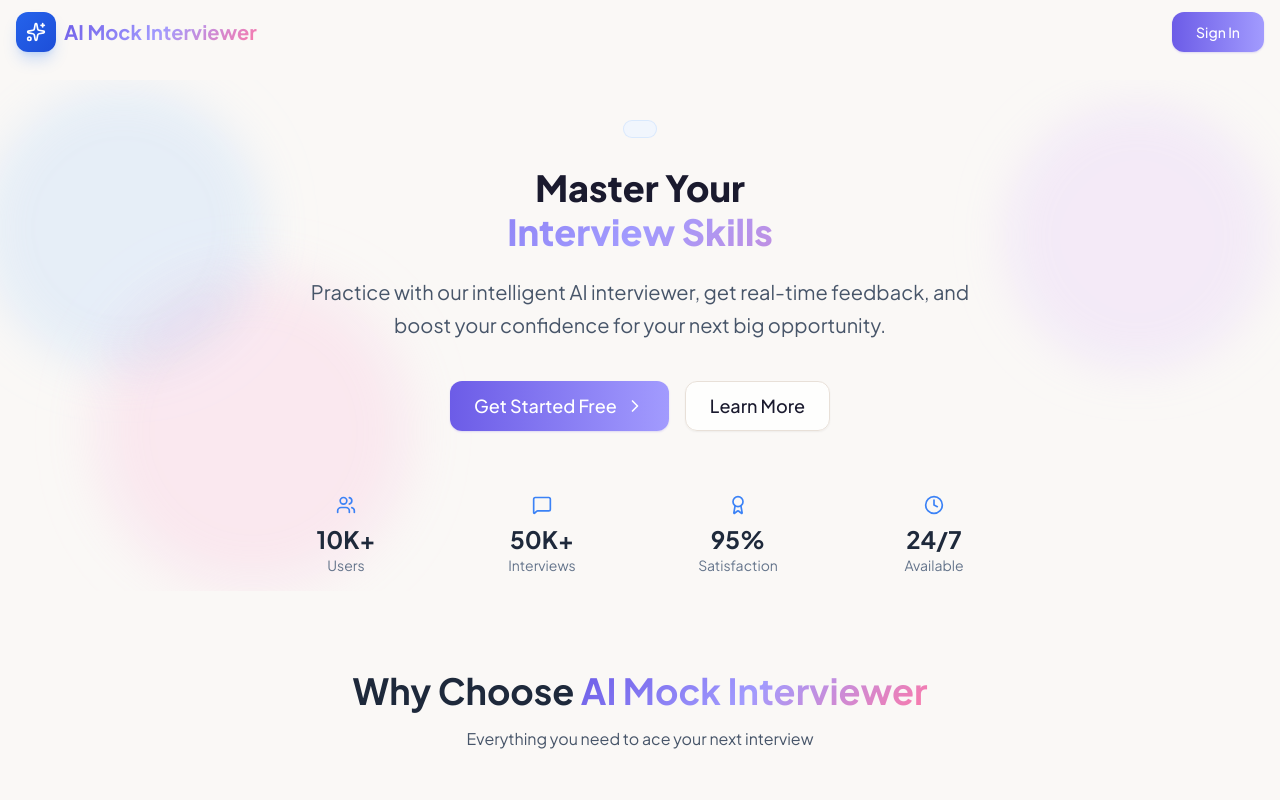
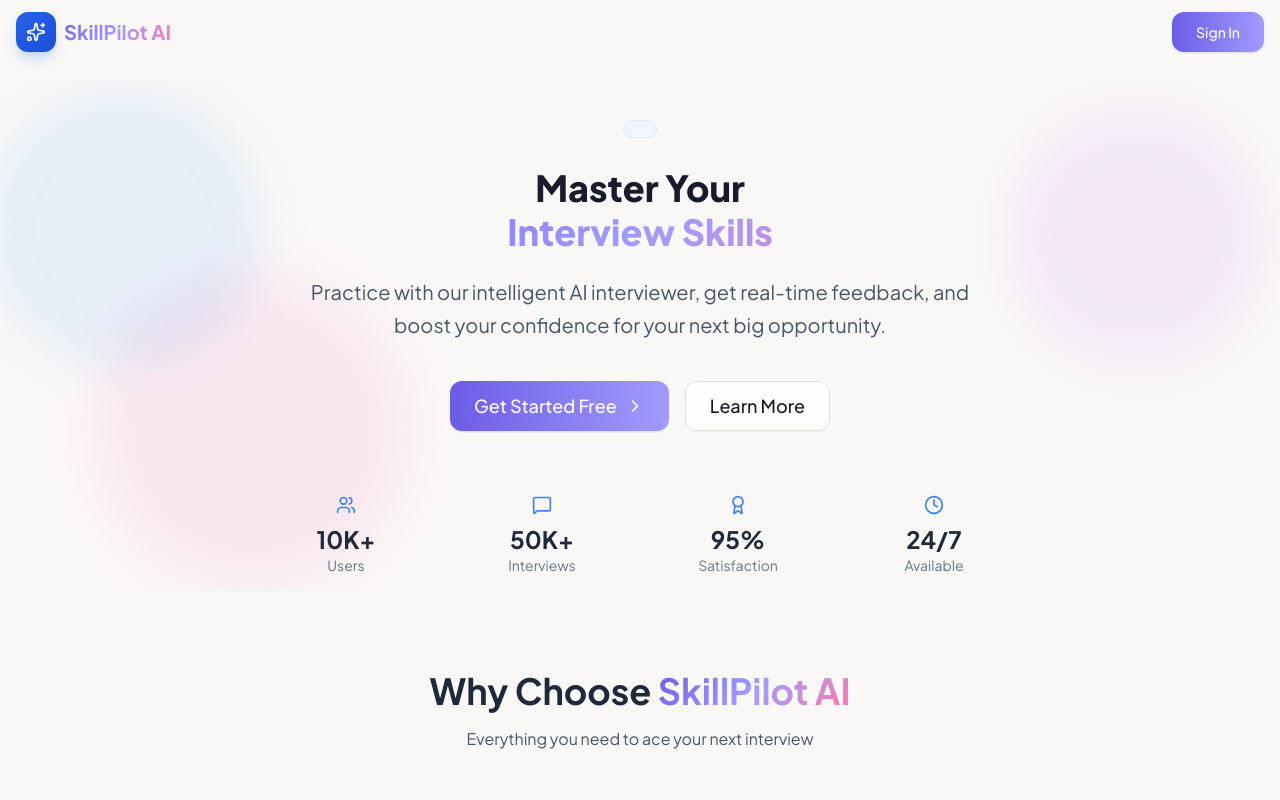
Before and after one commit to Aiman-Wazir/AI_INTERVIEWER, a Next.js app: page / in a window 1280 px wide. Shown: the top 800 px of the page. Built offline with nearby package versions, Linux system fonts and the light colour scheme; no server answers.

Commit message:
changed the platform name

```diff
--- a/app/auth/signin/page.js
+++ b/app/auth/signin/page.js
@@ -68,7 +68,7 @@
               <Sparkles className="w-7 h-7 text-white" />
             </div>
             <div>
-              <h1 className="text-2xl font-bold text-[#1a1a2e]">AI Mock Interviewer</h1>
+              <h1 className="text-2xl font-bold text-[#1a1a2e]">SkillPilot AI</h1>
               <p className="text-sm text-[#b2a8a0]">Practice with heart</p>
             </div>
           </div>
@@ -121,7 +121,7 @@
                 <Sparkles className="w-7 h-7 text-white" />
               </div>
             </div>
-            <h2 className="text-2xl font-bold text-[#1a1a2e]">Welcome back ✨</h2>
+            <h2 className="text-2xl font-bold text-[#1a1a2e]">Welcome to SkillPilot AI</h2>
             <p className="text-sm text-[#b2a8a0] mt-1">Let's continue your growth journey</p>
           </div>
 
--- a/app/layout.js
+++ b/app/layout.js
@@ -31,7 +31,7 @@
             <div className="w-10 h-10 rounded-xl bg-gradient-to-br from-blue-600 to-blue-700  flex items-center justify-center">
               {/* <Sparkles className="w-5 h-5 text-white" /> */}
             </div>
-            <span className="text-xl font-bold gradient-text">AI Mock Interviewer</span>
+            <span className="text-xl font-bold gradient-text">SkillPilot AI</span>
           </div>
           <div className="w-8 h-8 bg-slate-200 rounded-full animate-pulse"></div>
         </div>
@@ -51,7 +51,7 @@
               <Sparkles className="w-5 h-5 text-white" />
             </div>
             <div>
-              <span className="text-xl font-bold gradient-text hidden sm:block">AI Mock Interviewer</span>
+              <span className="text-xl font-bold gradient-text hidden sm:block">SkillPilot AI</span>
               {/* <span className="text-xl font-bold gradient-text block sm:hidden">AI MI</span> */}
             </div>
           </Link>
--- a/app/page.js
+++ b/app/page.js
@@ -113,7 +113,7 @@
       <section id="features" className="scroll-mt-20">
         <div className="text-center mb-12">
           <h2 className="text-3xl md:text-4xl font-bold text-slate-800">
-            Why Choose <span className="gradient-text">AI Mock Interviewer</span>
+            Why Choose <span className="gradient-text">SkillPilot AI</span>
           </h2>
           <p className="text-slate-600 mt-4 max-w-2xl mx-auto">
             Everything you need to ace your next interview
```
